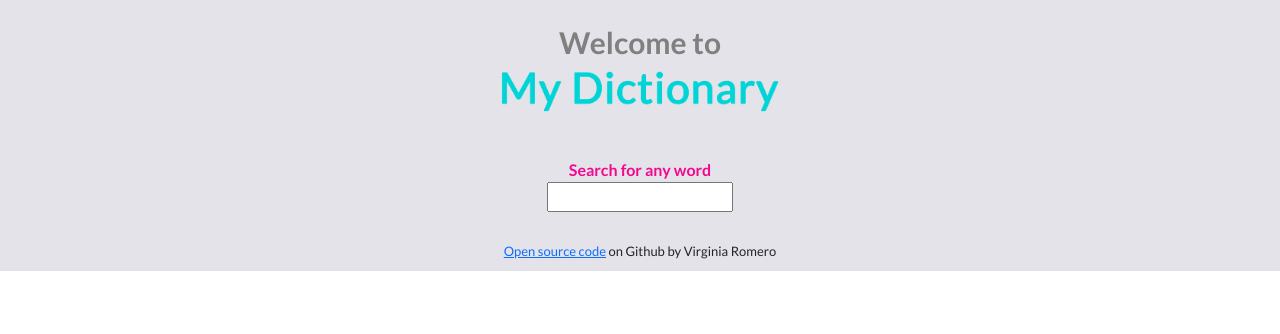
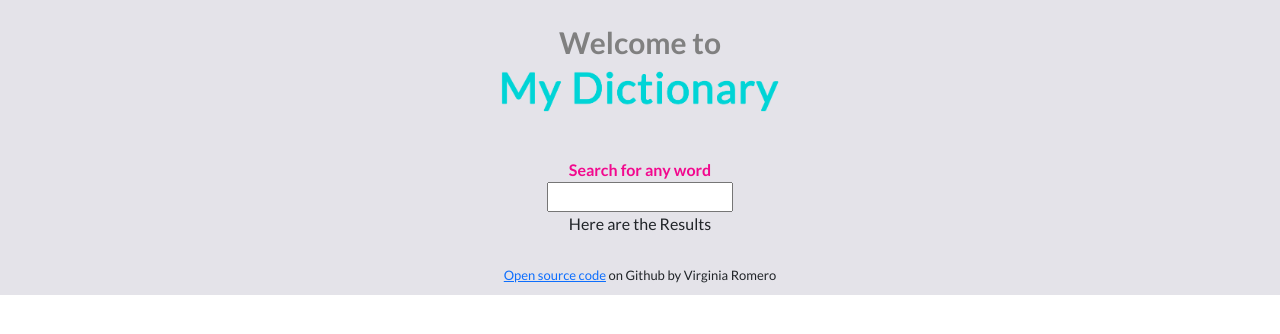
Before and after one commit to VirginiaRool/dictionary-react, a React (Create React App) app: page / in a window 1280 px wide. Shown: the top 334 px of the page. Built offline with nearby package versions, Linux system fonts and the light colour scheme; no server answers.

Commit message:
Added Results.js component

```diff
--- a/src/Dictionary.js
+++ b/src/Dictionary.js
@@ -1,12 +1,16 @@
 import React, { useState } from "react";
 import "./Dictionary.css";
 import axios from "axios";
+import Results from "./Results";
 
 export default function Dictionary() {
   let [keyword, setKeyword] = useState("");
+  let [resultsList, setResultsList] = useState({});
 
   function handleResponse(response) {
+    setResultsList(response.data[0]);
     console.log(response.data[0]);
+    console.log(response.data[0].meaning[0].definitions[0].definitions);
   }
 
   function handleKeywordChange(event) {
@@ -27,6 +31,7 @@ export default function Dictionary() {
       <form onSubmit={search}>
         <input type="search" onChange={handleKeywordChange}></input>
       </form>
+      <Results results={resultsList} />
     </div>
   );
 }
--- /dev/null
+++ b/src/Results.js
@@ -0,0 +1,6 @@
+import React from "react";
+
+export default function Results(results) {
+  console.log(results.resultsList);
+  return <div className="Results">Here are the Results</div>;
+}
```
